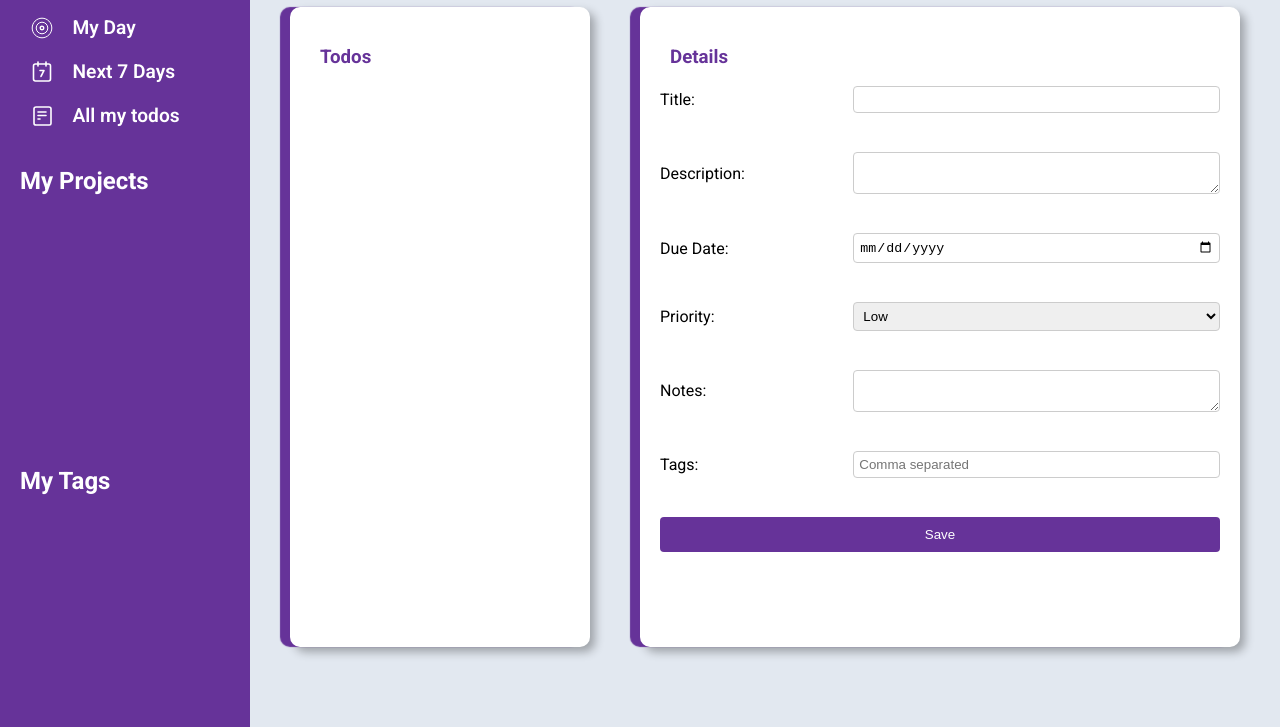
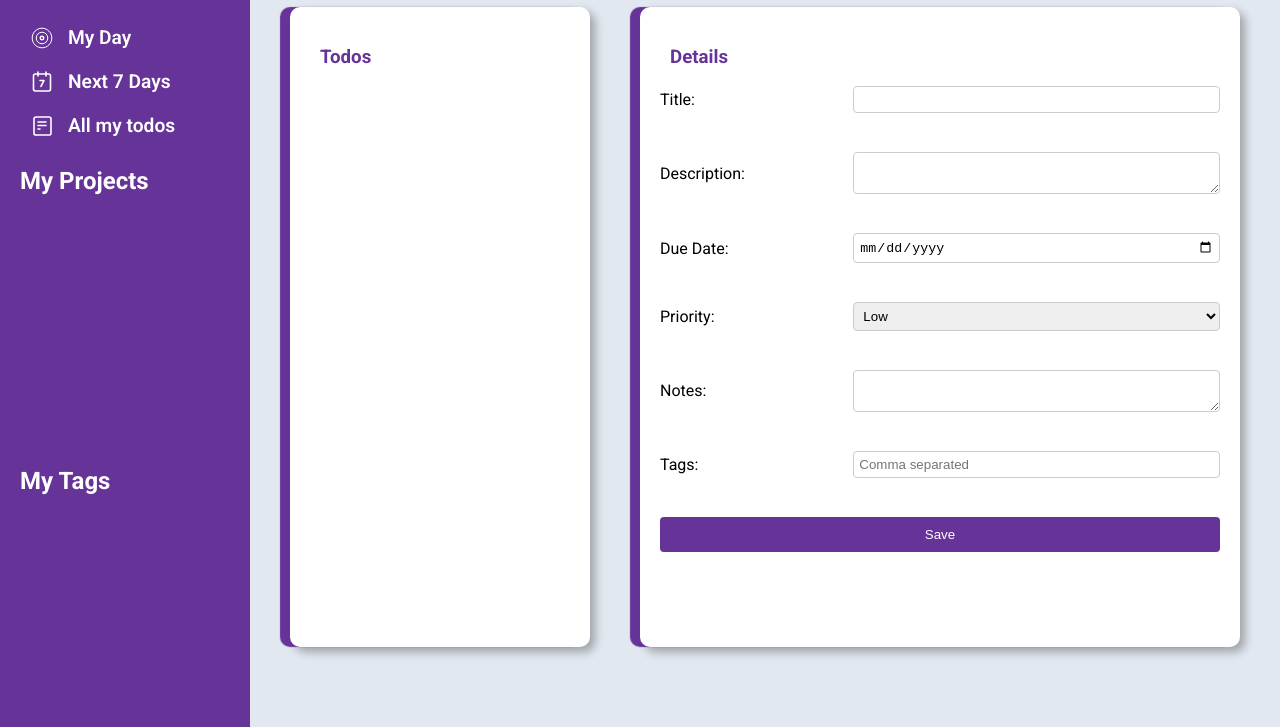
Before and after one commit to JoeyParshley/odin-todoList, a plain HTML site: page src/template.html in a window 1280 px wide. Shown: the part 73-800 px from the top of the page. Drawn offline with Linux system fonts and the light colour scheme.

Commit message:
Enhance project click handling to manage active states and improve UI interaction with event delegation off of the ul; adjust CSS for better layout

```diff
--- a/src/styles/style.css
+++ b/src/styles/style.css
@@ -16,10 +16,6 @@ html {
 
 .dashboard_icon {
     height: 3rem;
-}
-
-.menu_icon {
-    margin-left: 10px;
 }
 
 .search_icon {
@@ -243,7 +239,6 @@ a {
 
     .menu.side-menu {
         display: grid;
-        gap: 20px;
 
         font-weight: 600;
         font-size: 1.2rem;
@@ -251,12 +246,20 @@ a {
             max-height: 200px;
             overflow: scroll;
         }
-    }
-
-    .menu.side-menu a:has(> svg) {
-        display: grid;
-        width: 100%;
-        grid-template-columns: 1fr 3fr;
+        li {
+            padding: 10px;
+            border-radius: 15px;
+            &:has(> .active) {
+                background-color: rgba(223, 195, 250, 0.25);
+            }
+        }
+        a {
+            &:has(> svg) {
+                display: grid;
+                width: 100%;
+                grid-template-columns: 1fr 4fr;
+            }
+        }
     }
 
     .settings {
```
Also changed, not shown: src/index.js (+13 -4 lines).
